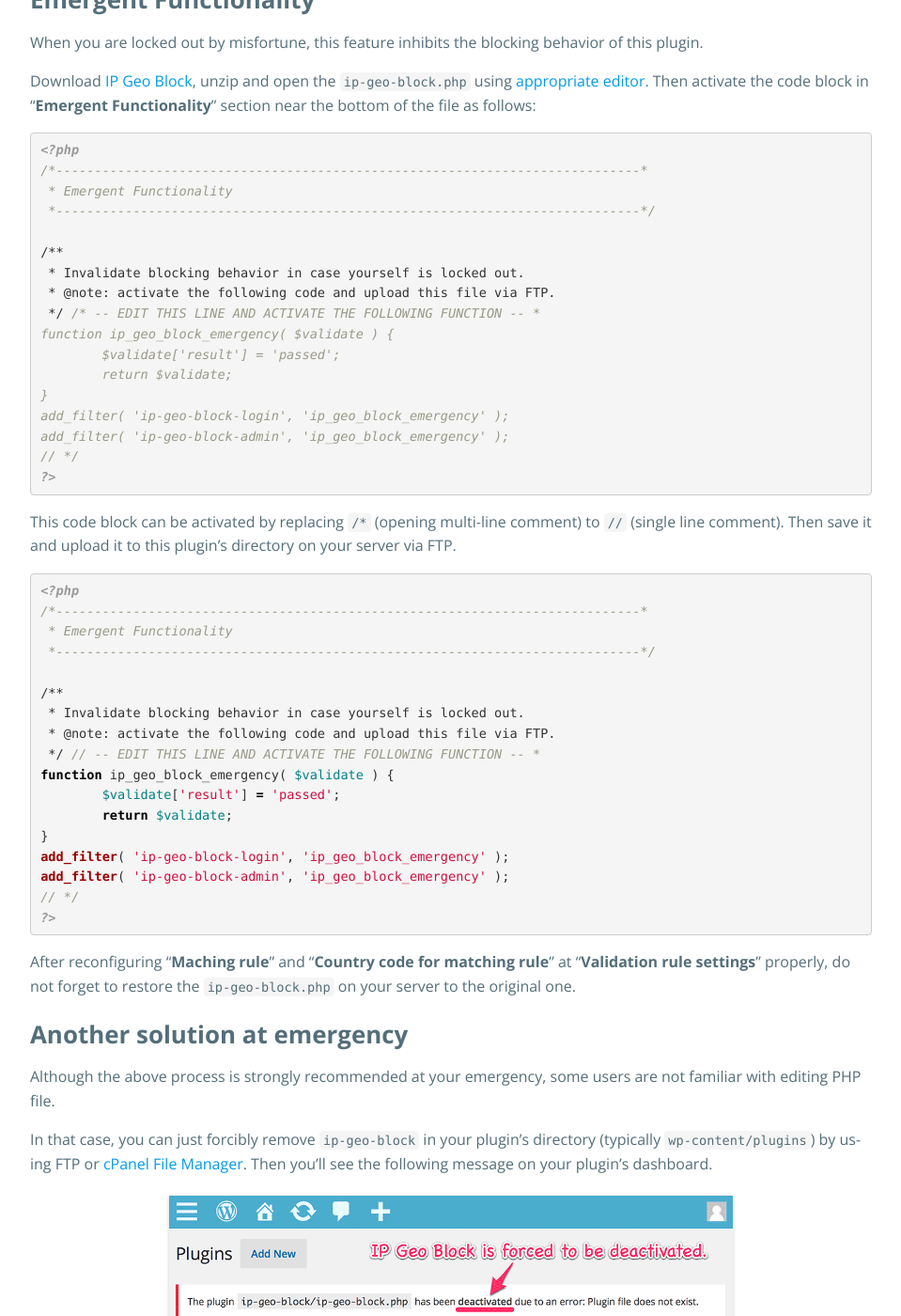
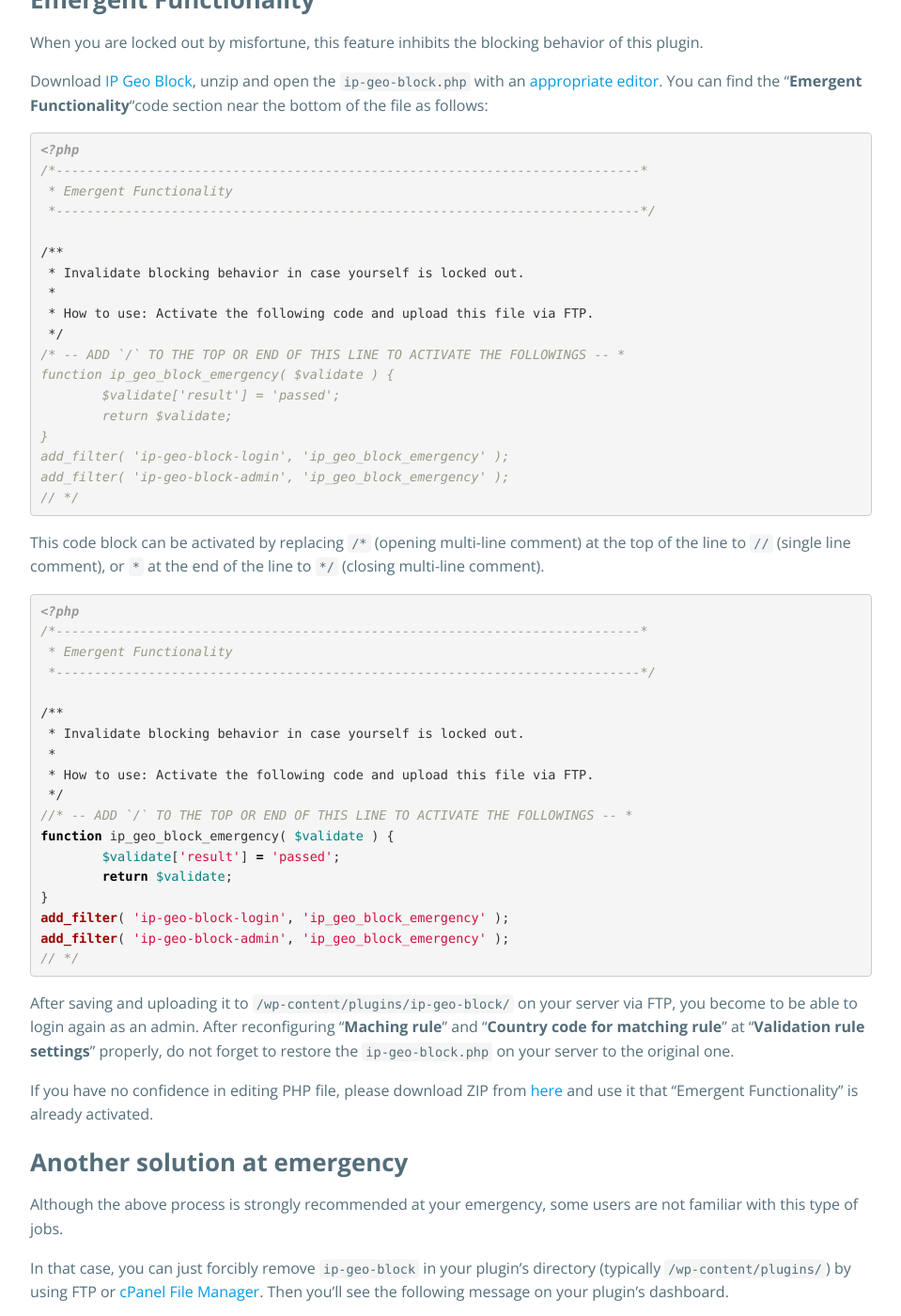
Before and after one commit to tokkonopapa/WordPress-IP-Geo-Block, a Jekyll site: the page built from _codex/02. FAQ/01/what-should-i-do-when-i-m-locked-out.md, in a window 1280 px wide and 1400 px high, scrolled down 221 px. Shown: the whole window at 94% size, without its empty margins (160-1119 px from the left). Built offline with Jekyll 4.4.1, drawn with Linux system fonts in a browser that asks for light colours; some web fonts are replaced; some of the changed text lies outside the part shown.

Commit message:
Update codex.

```diff
--- a/_codex/02. FAQ/01/what-should-i-do-when-i-m-locked-out.md
+++ b/_codex/02. FAQ/01/what-should-i-do-when-i-m-locked-out.md
@@ -12,8 +12,8 @@
 behavior of this plugin.
 
 Download [IP Geo Block][IP-Geo-Block], unzip and open the `ip-geo-block.php`
-using [appropriate editor][editors]. Then activate the code block in
-"**Emergent Functionality**" section near the bottom of the file as follows:
+with an [appropriate editor][editors]. You can find the "**Emergent
+Functionality**"code section near the bottom of the file as follows:
 
 {% highlight php %}
 <?php
@@ -23,8 +23,10 @@
 
 /**
  * Invalidate blocking behavior in case yourself is locked out.
- * @note: activate the following code and upload this file via FTP.
- */ /* -- EDIT THIS LINE AND ACTIVATE THE FOLLOWING FUNCTION -- *
+ *
+ * How to use: Activate the following code and upload this file via FTP.
+ */
+/* -- ADD `/` TO THE TOP OR END OF THIS LINE TO ACTIVATE THE FOLLOWINGS -- *
 function ip_geo_block_emergency( $validate ) {
 	$validate['result'] = 'passed';
 	return $validate;
@@ -32,12 +34,11 @@
 add_filter( 'ip-geo-block-login', 'ip_geo_block_emergency' );
 add_filter( 'ip-geo-block-admin', 'ip_geo_block_emergency' );
 // */
-?>
 {% endhighlight %}
 
 This code block can be activated by replacing `/*` (opening multi-line comment)
-to `//` (single line comment). Then save it and upload it to this plugin's
-directory on your server via FTP.
+at the top of the line to `//` (single line comment), or `*` at the end of the
+line to `*/` (closing multi-line comment).
 
 {% highlight php %}
 <?php
@@ -47,8 +48,10 @@
 
 /**
  * Invalidate blocking behavior in case yourself is locked out.
- * @note: activate the following code and upload this file via FTP.
- */ // -- EDIT THIS LINE AND ACTIVATE THE FOLLOWING FUNCTION -- *
+ *
+ * How to use: Activate the following code and upload this file via FTP.
+ */
+//* -- ADD `/` TO THE TOP OR END OF THIS LINE TO ACTIVATE THE FOLLOWINGS -- *
 function ip_geo_block_emergency( $validate ) {
 	$validate['result'] = 'passed';
 	return $validate;
@@ -56,20 +59,24 @@
 add_filter( 'ip-geo-block-login', 'ip_geo_block_emergency' );
 add_filter( 'ip-geo-block-admin', 'ip_geo_block_emergency' );
 // */
-?>
 {% endhighlight %}
 
-After reconfiguring "**Maching rule**" and "**Country code for matching rule**"
+After saving and uploading it to `/wp-content/plugins/ip-geo-block/` on your
+server via FTP, you become to be able to login again as an admin. After
+reconfiguring "**Maching rule**" and "**Country code for matching rule**"
 at "**Validation rule settings**" properly, do not forget to restore the
 `ip-geo-block.php` on your server to the original one.
+
+If you have no confidence in editing PHP file, please download ZIP from
+[here][GIST] and use it that "Emergent Functionality" is already activated.
 
 ### Another solution at emergency ###
 
 Although the above process is strongly recommended at your emergency, some
-users are not familiar with editing PHP file.
+users are not familiar with this type of jobs.
 
 In that case, you can just forcibly remove `ip-geo-block` in your plugin's
-directory (typically `wp-content/plugins`) by using FTP or
+directory (typically `/wp-content/plugins/`) by using FTP or
 [cPanel File Manager][cPanel-FM]. Then you'll see the following message on
 your plugin's dashboard.
 
@@ -77,8 +84,13 @@
  "Force to delete"
 )
 
-After that, you can reinstall and reactivate this plugin. But you'll find soon
-you're blocked again because your settings still remains in your database.
+After that, you can reinstall through "**Add New**" button and reactivate again.
+But you'll find soon you're blocked again because your settings still remains
+in your database.
+
+![Blocking message]({{ '/img/2017-03/AdminBlocking.png' | prepend: site.baseurl }}
+ "Blocking message"
+)
 
 But don't worry about that. A background process kicked by the activation will
 rescue you. After pausing for breath, you can visit your admin dashboard again!
@@ -95,3 +107,4 @@
 [IP-Geo-Block]: https://wordpress.org/plugins/ip-geo-block/ "WordPress › IP Geo Block « WordPress Plugins"
 [editors]:      https://codex.wordpress.org/Editing_Files#Using_Text_Editors "Editing Files « WordPress Codex"
 [cPanel-FM]:    https://documentation.cpanel.net/display/ALD/File+Manager "File Manager - Documentation - cPanel Documentation"
+[GIST]:         https://gist.github.com/tokkonopapa/90921317325a3fc50791869cfcf81d04 "Emergent Functionality"
```
Also changed, not shown: _codex/01. Get Started/get-started.md (+39 -2 lines), img/2017-03/BackendTargetSettings.png (added), img/2017-03/FrontendTargetSettings.png (added), img/2017-03/TabSettings.png (added), img/2017-03/ValidationRuleSettings.png (added).
